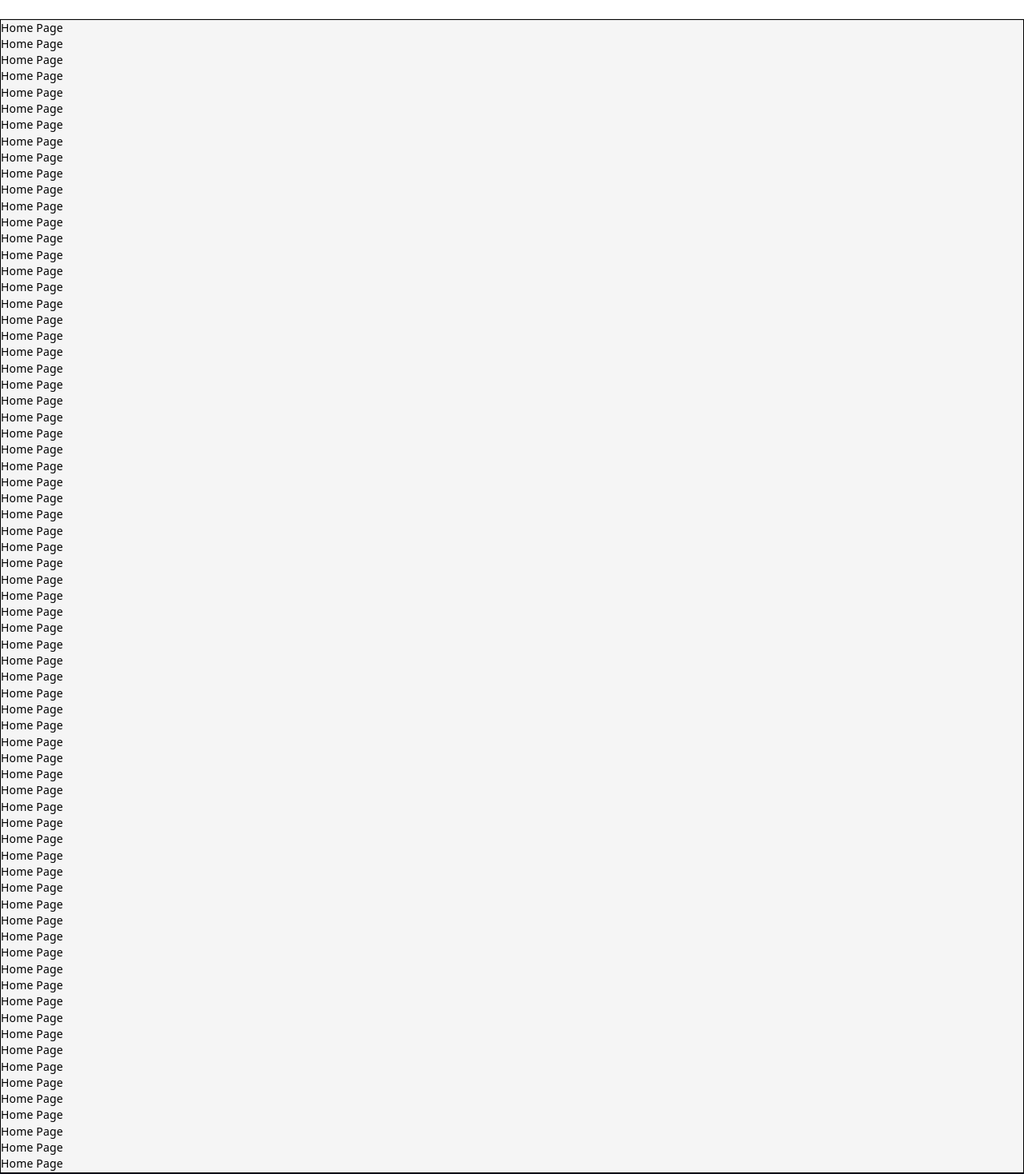
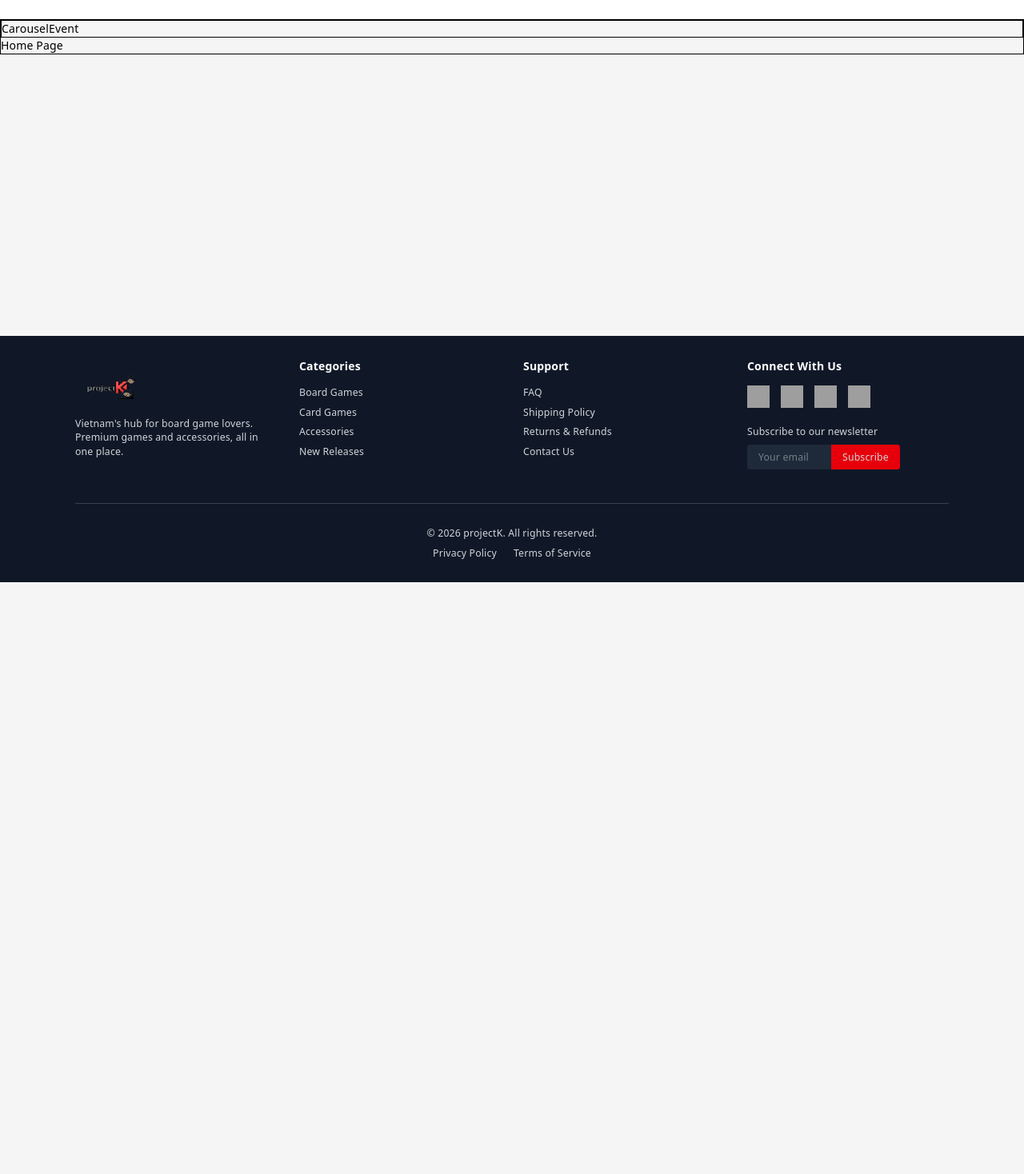
Before and after one commit to kiet1911/ProjectBoard, a React (Vite) app: page / in a window 1280 px wide. Shown: the part 72-1540 px from the top of the page at 80% size. After the commit the page ends 800 px from the top, so only its background shows below. Built offline with nearby package versions, Linux system fonts and the light colour scheme; grey boxes are pictures that could not be loaded.

Commit message:
feat: homepage content

```diff
--- /dev/null
+++ b/src/components/CarouselEventSkeleton.tsx
@@ -0,0 +1,7 @@
+
+
+export default function CarouselEventSkeleton() {
+    return (
+        <div className="w-full h-40 bg-mist-300 animate-pulse"></div>
+    )
+}
--- /dev/null
+++ b/src/features/carouselEvent/components/index.tsx
@@ -0,0 +1,3 @@
+export default function CarouselEvent() {
+  return <div className=" w-full border">CarouselEvent</div>;
+}
--- a/src/pages/HomePage.tsx
+++ b/src/pages/HomePage.tsx
@@ -1,79 +1,10 @@
-import React from "react";
+import CarouselEvent from "../features/carouselEvent/components";
 
 export default function HomePage() {
   return (
     <>
       <div className=" border">
-        <h1>Home Page</h1>
-        <h1>Home Page</h1>
-        <h1>Home Page</h1>
-        <h1>Home Page</h1>
-        <h1>Home Page</h1>
-        <h1>Home Page</h1>
-        <h1>Home Page</h1>
-        <h1>Home Page</h1>
-        <h1>Home Page</h1>
-        <h1>Home Page</h1>
-        <h1>Home Page</h1>
-        <h1>Home Page</h1>
-        <h1>Home Page</h1>
-        <h1>Home Page</h1>
-        <h1>Home Page</h1>
-        <h1>Home Page</h1>
-        <h1>Home Page</h1>
-        <h1>Home Page</h1>
-        <h1>Home Page</h1>
-        <h1>Home Page</h1>
-        <h1>Home Page</h1>
-        <h1>Home Page</h1>
-        <h1>Home Page</h1>
-        <h1>Home Page</h1>
-        <h1>Home Page</h1>
-        <h1>Home Page</h1>
-        <h1>Home Page</h1>
-        <h1>Home Page</h1>
-        <h1>Home Page</h1>
-        <h1>Home Page</h1>
-        <h1>Home Page</h1>
-        <h1>Home Page</h1>
-        <h1>Home Page</h1>
-        <h1>Home Page</h1>
-        <h1>Home Page</h1>
-        <h1>Home Page</h1>
-        <h1>Home Page</h1>
-        <h1>Home Page</h1>
-        <h1>Home Page</h1>
-        <h1>Home Page</h1>
-        <h1>Home Page</h1>
-        <h1>Home Page</h1>
-        <h1>Home Page</h1>
-        <h1>Home Page</h1>
-        <h1>Home Page</h1>
-        <h1>Home Page</h1>
-        <h1>Home Page</h1>
-        <h1>Home Page</h1>
-        <h1>Home Page</h1>
-        <h1>Home Page</h1>
-        <h1>Home Page</h1>
-        <h1>Home Page</h1>
-        <h1>Home Page</h1>
-        <h1>Home Page</h1>
-        <h1>Home Page</h1>
-        <h1>Home Page</h1>
-        <h1>Home Page</h1>
-        <h1>Home Page</h1>
-        <h1>Home Page</h1>
-        <h1>Home Page</h1>
-        <h1>Home Page</h1>
-        <h1>Home Page</h1>
-        <h1>Home Page</h1>
-        <h1>Home Page</h1>
-        <h1>Home Page</h1>
-        <h1>Home Page</h1>
-        <h1>Home Page</h1>
-        <h1>Home Page</h1>
-        <h1>Home Page</h1>
-        <h1>Home Page</h1>
+        <CarouselEvent></CarouselEvent>
         <h1>Home Page</h1>
       </div>
     </>
--- a/src/routes/routing.tsx
+++ b/src/routes/routing.tsx
@@ -6,7 +6,7 @@ import Login from "../pages/Login.tsx";
 import About from "../pages/About.tsx";
 import Contact from "../pages/Contact.tsx";
 import HomePage from "../pages/HomePage.tsx";
-import  Production from "../pages/Product.tsx";
+import Production from "../pages/Product.tsx";
 import PublicRoute from "./PublicRoute.tsx";
 
 // create router
@@ -38,7 +38,7 @@ export const router = createBrowserRouter([
           },
           {
             path: "product",
-            element: <Production/>, //go here if have auth
+            element: <Production />, //go here if have auth
           },
         ],
       },
```
